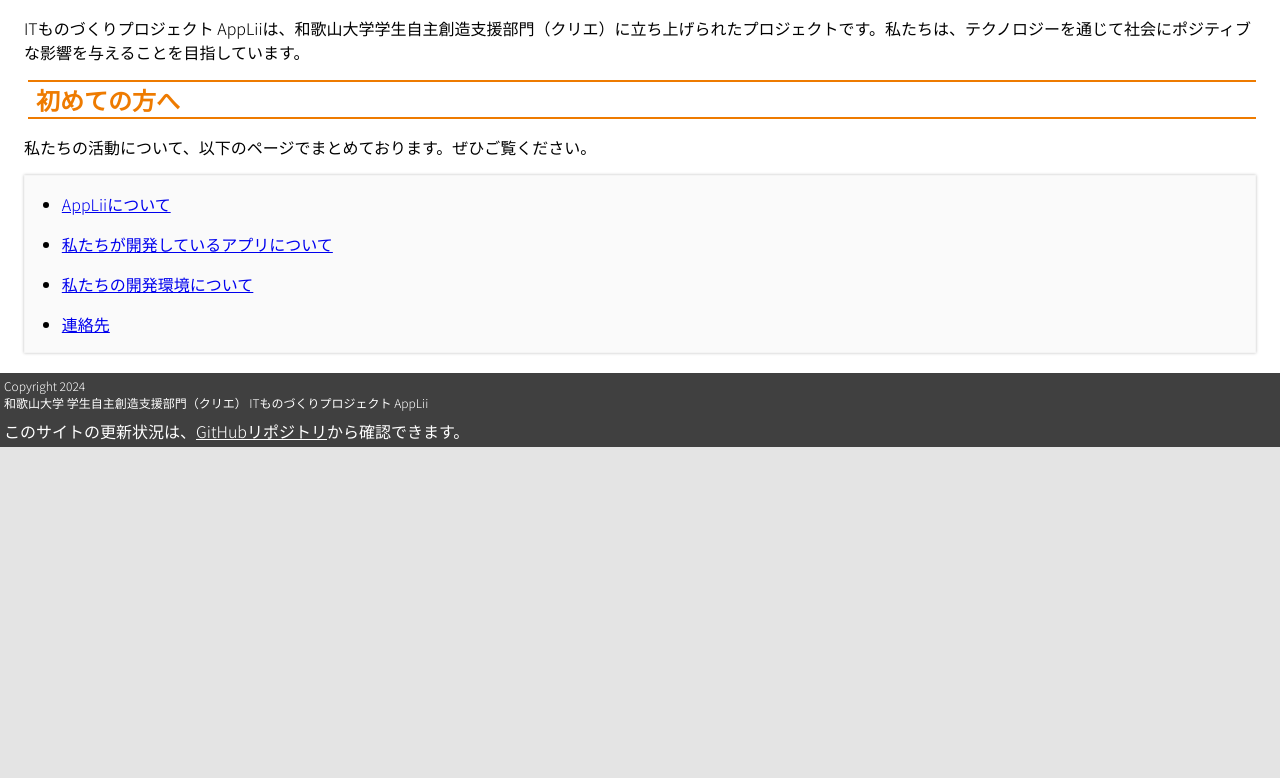
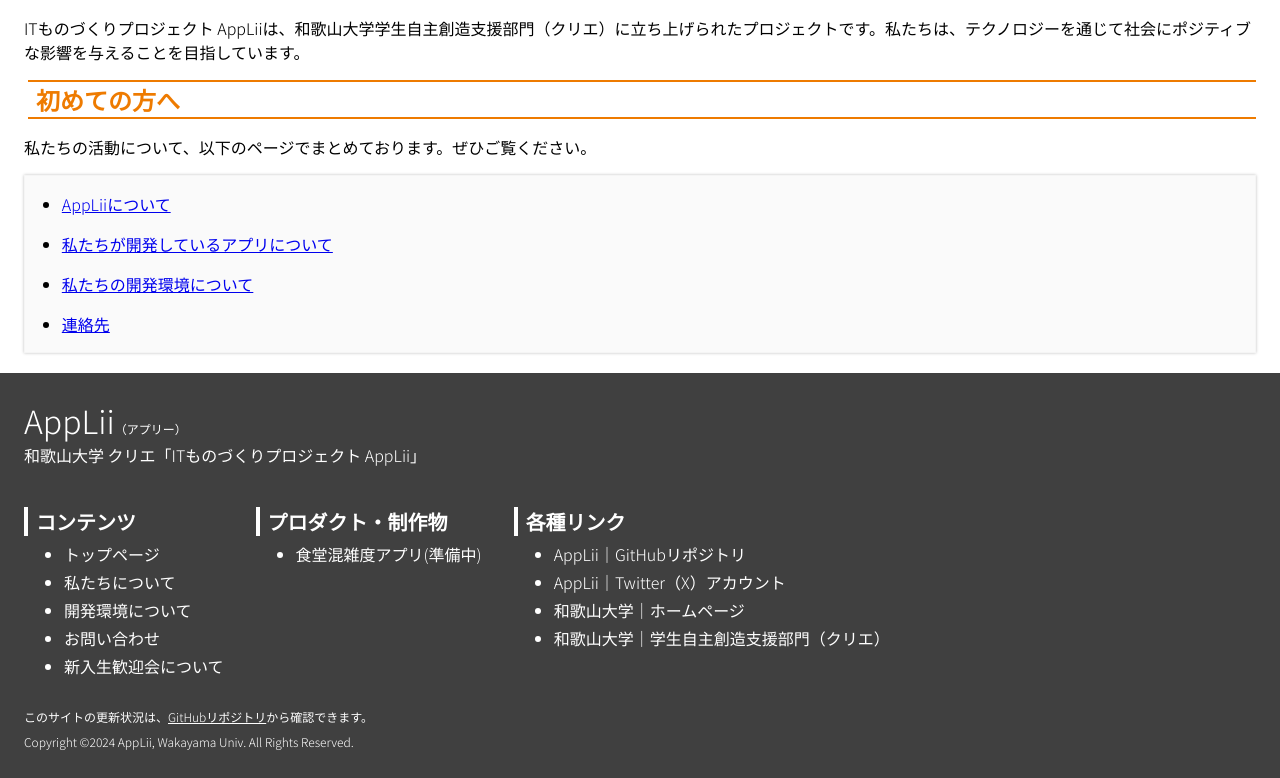
Before and after one commit to AppLii/AppLii.github.io, a Nuxt app: page / in a window 1280 px wide. Shown: the part 705-1483 px from the top of the page. Before the commit the page ends 1152 px from the top, so only its background shows below. Built offline with nearby package versions, Linux system fonts and the light colour scheme; a web font is replaced by a local one.

Commit message:
変更：フッターデザインの変更

```diff
--- a/components/Footer.vue
+++ b/components/Footer.vue
@@ -1,15 +1,51 @@
 <template>
   <div id="footer">
-    <p class="footer_copyright">
-      Copyright {{ new Date().getFullYear() }} <br />
-      和歌山大学 学生自主創造支援部門（クリエ） ITものづくりプロジェクト AppLii
-    </p>
-    <p>
-      このサイトの更新状況は、<a href="https://github.com/AppLii/pages/tree/release" target="_blank">GitHubリポジトリ</a
-      >から確認できます。
-    </p>
+    <div id="footer-container">
+      <div class="our-name">
+        <div class="short-name">
+          <span class="eng">AppLii</span>
+          <span class="pronunciation">（アプリー）</span>
+        </div>
+        <div class="full-name"> 和歌山大学 クリエ「ITものづくりプロジェクト AppLii」 </div>
+      </div>
+
+      <div class="content-flex">
+        <div>
+          <h1>コンテンツ</h1>
+          <ul>
+            <li><a href="/pages/">トップページ</a></li>
+            <li><a href="/pages/about-us">私たちについて</a></li>
+            <li><a href="/pages/about-dev">開発環境について</a></li>
+            <li><a href="/pages/contact">お問い合わせ</a></li>
+            <li><a href="/pages/newcomers">新入生歓迎会について</a></li>
+          </ul>
+        </div>
+        <div>
+          <h1>プロダクト・制作物</h1>
+          <ul>
+            <li><a href="/pages/about-cafe-app">食堂混雑度アプリ(準備中)</a></li>
+          </ul>
+        </div>
+        <div>
+          <h1>各種リンク</h1>
+          <ul>
+            <li><a href="https://github.com/AppLii">AppLii｜GitHubリポジトリ</a></li>
+            <li><a href="https://twitter.com/applii_crea">AppLii｜Twitter（X）アカウント</a></li>
+            <li><a href="https://www.wakayama-u.ac.jp/">和歌山大学｜ホームページ</a></li>
+            <li><a href="https://www.wakayama-u.ac.jp/crea/index.html">和歌山大学｜学生自主創造支援部門（クリエ）</a></li>
+          </ul>
+        </div>
+      </div>
+
+      <div class="footer-copyright">
+        <p> このサイトの更新状況は、<a href="https://github.com/AppLii/pages/tree/release" target="_blank">GitHubリポジトリ</a>から確認できます。
+        </p>
+        <p> Copyright ©{{ new Date().getFullYear() }} AppLii, Wakayama Univ. All Rights Reserved.</p>
+      </div>
+    </div>
   </div>
 </template>
+
 <script>
 import { ref } from "vue";
 export default {
@@ -19,31 +55,79 @@
 
 <style scoped>
 #footer {
+  background-color: #404040;
   width: 100%;
-  background-color: #404040;
   color: white;
-}
 
-p {
-  margin: 0;
-  padding: 4px;
-}
+  #footer-container {
+    max-width: 1280px;
+    margin: 0 auto;
+    padding: 12px;
+  }
 
-#footer a {
-  color: white;
-}
+  .our-name,
+  .content-flex,
+  .footer-copyright {
+    padding: 12px;
+  }
 
-.footer_title {
-  font-size: 16px;
-}
+  a {
+    color: white;
+  }
 
-.footer_links {
-  font-size: 16px;
-  display: flex;
-  flex-wrap: wrap;
-}
+  .our-name {
 
-.footer_copyright {
-  font-size: 12px;
+    .short-name {
+      .eng {
+        font-size: 32px;
+      }
+
+      .pronunciation {
+        font-size: 12px;
+      }
+    }
+
+    .full-name {
+      font-size: 16px;
+    }
+  }
+
+  .content-flex {
+    display: flex;
+    flex-wrap: wrap;
+
+    h1 {
+      padding: 0 0 0 8px;
+      margin: 16px 0 4px 0;
+      border-left: 4px solid white;
+      font-size: 20px;
+    }
+
+    div {
+      margin: 0 32px 0 0;
+
+      ul {
+        margin: 0;
+
+        li {
+          padding: 2px 0;
+        }
+
+        :not(:hover) a {
+          text-decoration: none;
+        }
+
+      }
+    }
+  }
+
+  .footer-copyright {
+    font-size: 12px;
+
+    p {
+      margin: 0;
+      padding: 4px 0;
+    }
+  }
 }
 </style>
```
